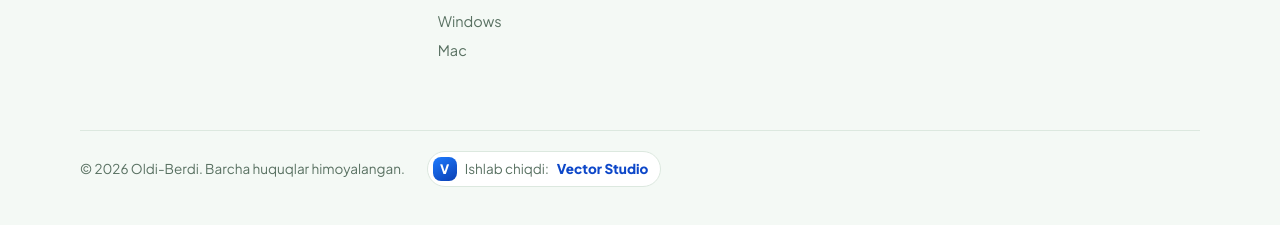
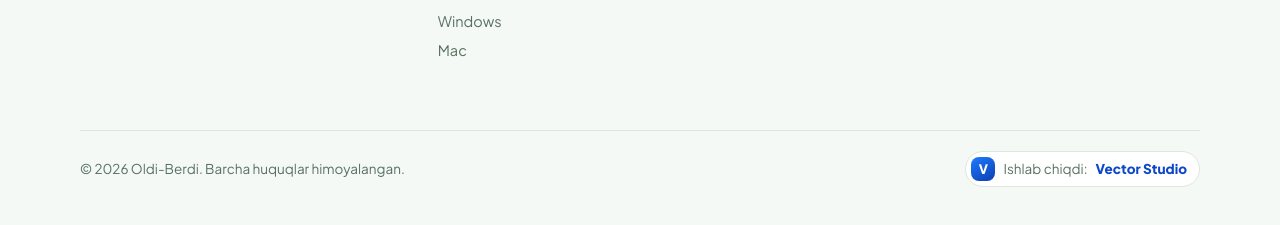
Before and after one commit to xusniddin-del/oldiberdi-sayt, a plain HTML site: page index.html in a window 1280 px wide. Shown: the part 7704-7929 px from the top of the page. Drawn offline with Linux system fonts and the light colour scheme.

Commit message:
Vector Studio belgisi o'ng tomonda
Co-Authored-By: Claude Opus 5.5 <noreply@anthropic.com>
Claude-Session: https://claude.ai/code/session_01K59q45trC9kwngHFnrC4m2

```diff
--- a/index.html
+++ b/index.html
@@ -221,7 +221,7 @@ footer h4{color:var(--fg);font-size:14px;font-weight:800;margin-bottom:12px}
 footer a{display:block;padding:3px 0}
 footer a:hover{color:var(--brand)}
 .copy{border-top:1px solid var(--line);margin-top:36px;padding-top:20px;grid-column:1/-1;font-size:13.5px;display:flex;flex-wrap:wrap;align-items:center;gap:10px 22px}
-.studio{display:inline-flex!important;align-items:center;gap:8px;padding:5px 12px 5px 5px!important;border:1px solid var(--line);border-radius:999px;background:var(--surface);color:var(--muted);transition:border-color .2s,color .2s}
+.studio{margin-left:auto;display:inline-flex!important;align-items:center;gap:8px;padding:5px 12px 5px 5px!important;border:1px solid var(--line);border-radius:999px;background:var(--surface);color:var(--muted);transition:border-color .2s,color .2s}
 .studio:hover{border-color:#1565ff;color:var(--fg)!important}
 .studio b{color:#0d47c9;font-weight:800}
 .vs-ic{width:24px;height:24px;border-radius:8px;background:linear-gradient(150deg,#1e7bff,#0b3fb3);color:#fff;display:grid;place-items:center;font-weight:800;font-size:13px}
```
